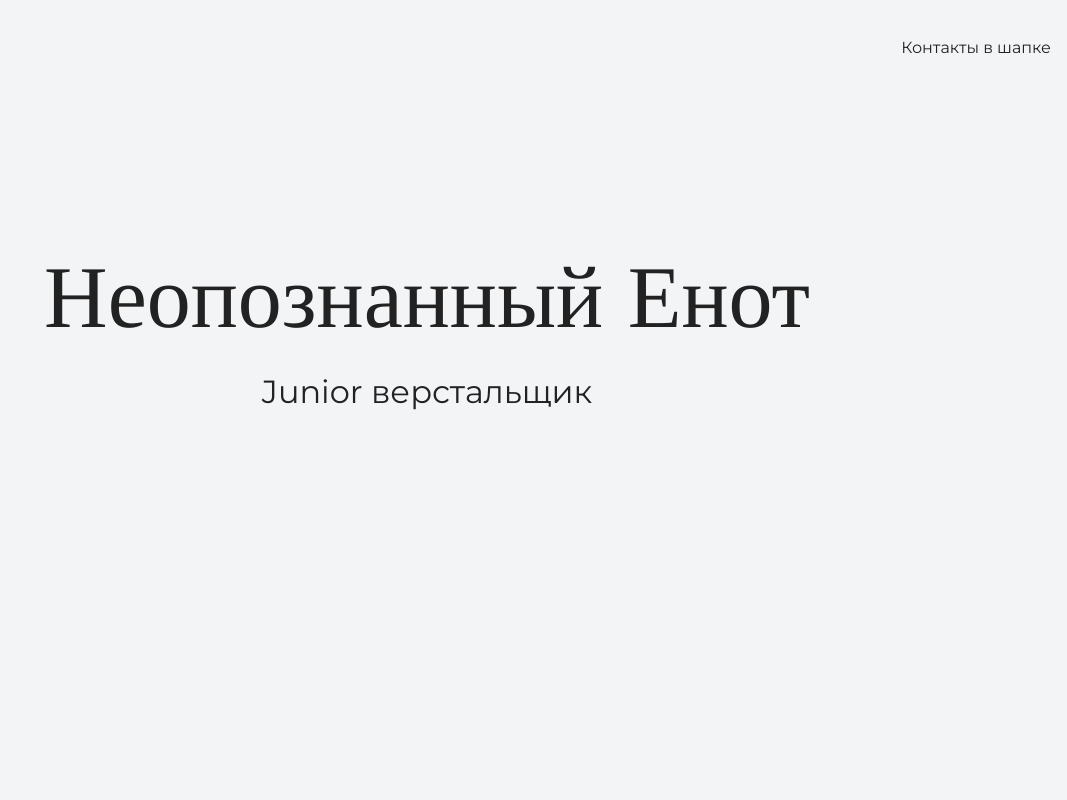
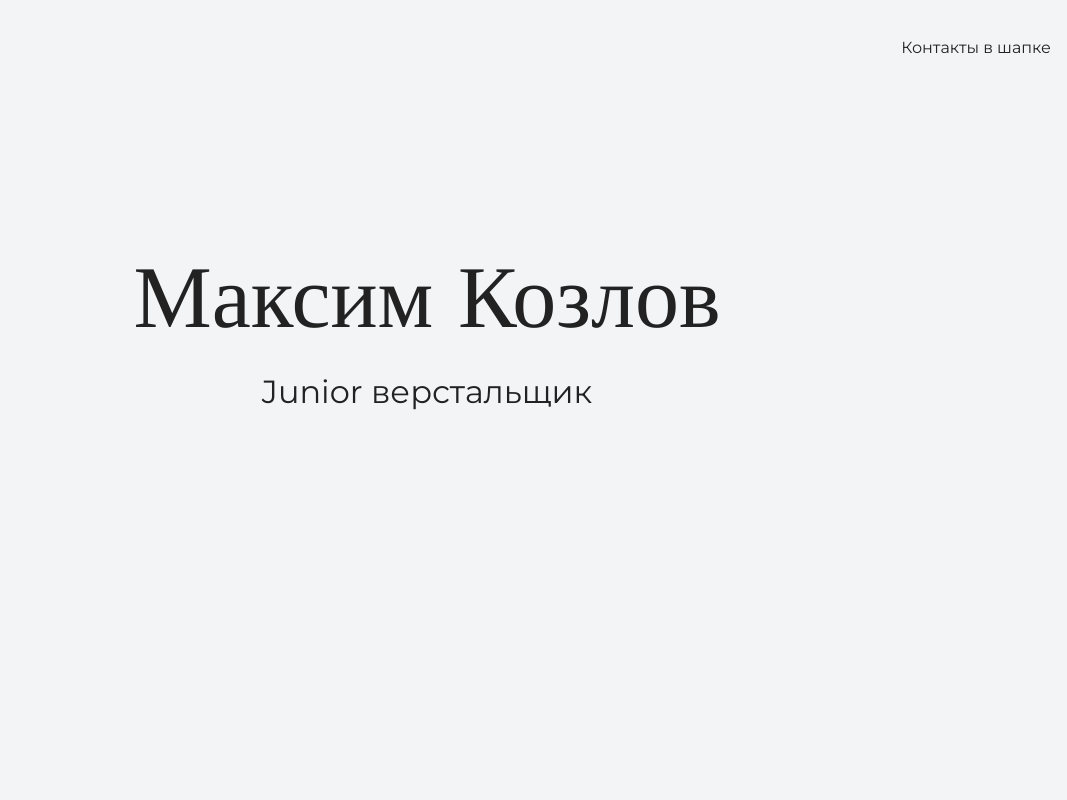
Before and after one commit to Maxim-Omelyanchuk/my-site, a plain HTML site: page index.html in a window 1280 px wide. Shown: the top 800 px of the page, without its empty margins (213-1280 px from the left). Drawn offline with nearby package versions, Linux system fonts and the light colour scheme.

Commit message:
Отредактировал главную страницу

```diff
--- a/index.html
+++ b/index.html
@@ -16,7 +16,7 @@
 
     <section class="hero-image">
       <div class="container">
-      <h1 class="heading">Неопознанный Енот</h1>
+      <h1 class="heading">Максим Козлов</h1>
       <p>Junior верстальщик</p>
       </div>
     </section>
```
